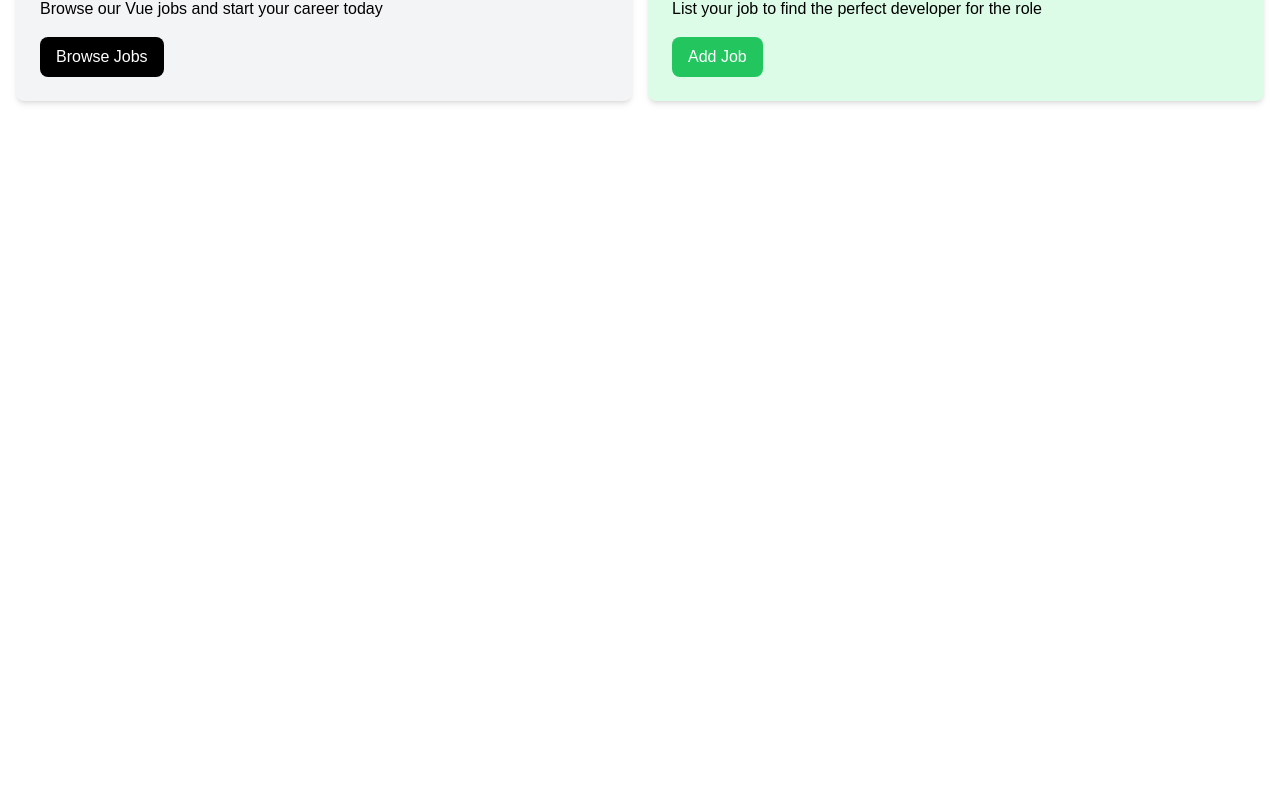
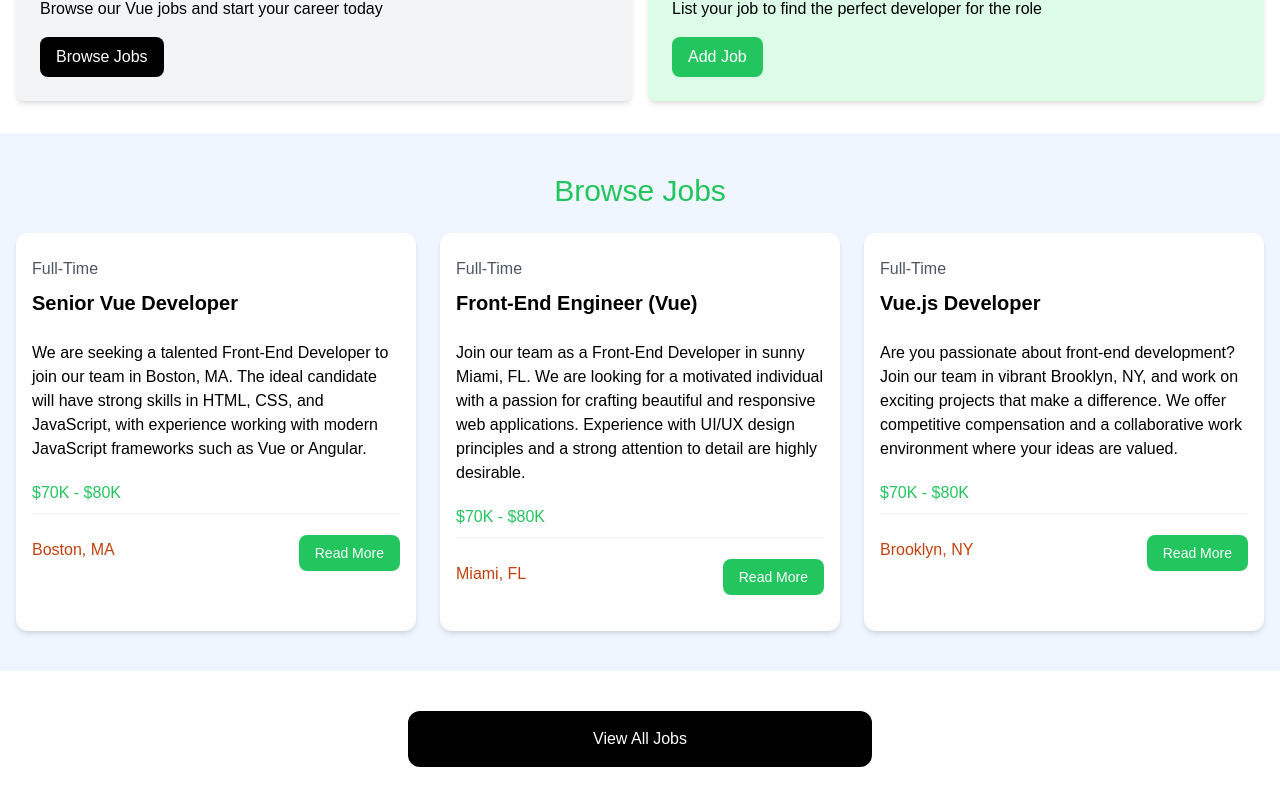
Before and after one commit to syukranDev/vue_playground, a Vue app: page / in a window 1280 px wide. Shown: the part 476-1282 px from the top of the page. Before the commit the page ends 800 px from the top, so only its background shows below. Built offline with nearby package versions, Linux system fonts and the light colour scheme.

Commit message:
view all jobs components

```diff
--- a/src/App.vue
+++ b/src/App.vue
@@ -2,10 +2,12 @@
   import Navbar from '@/components/Navbar.vue';
   import Hero from '@/components/Hero.vue';
   import HomeCards from '@/components/HomeCards.vue';
+  import JobListings from '@/components/JobListings.vue';
 </script>
 
 <template>
    <Navbar />
    <Hero title="Test Title" subtitle="Hello" />
    <HomeCards />
+   <JobListings limit="3" showButton="true"/>
 </template>
--- /dev/null
+++ b/src/components/JobListingSingle.vue
@@ -0,0 +1,40 @@
+<script setup>
+import { defineProps } from 'vue';
+
+defineProps({
+    job: Object
+})
+
+</script>
+
+<template>
+    <div class="bg-white rounded-xl shadow-md relative">
+            <div class="p-4">
+              <div class="mb-6">
+                <div class="text-gray-600 my-2">{{  job.type  }}</div>
+                <h3 class="text-xl font-bold">{{ job.title }}</h3>
+              </div>
+
+              <div class="mb-5">
+               {{  job.description }}
+              </div>
+
+              <h3 class="text-green-500 mb-2">{{ job.salary }}</h3>
+
+              <div class="border border-gray-100 mb-5"></div>
+
+              <div class="flex flex-col lg:flex-row justify-between mb-4">
+                <div class="text-orange-700 mb-3">
+                  <i class="fa-solid fa-location-dot text-lg"></i>
+                  {{ job.location }}
+                </div>
+                <a
+                  :href="'/job/' + job.id"
+                  class="h-[36px] bg-green-500 hover:bg-green-600 text-white px-4 py-2 rounded-lg text-center text-sm"
+                >
+                  Read More
+                </a>
+              </div>
+            </div>
+          </div>
+</template>
--- /dev/null
+++ b/src/components/JobListings.vue
@@ -0,0 +1,36 @@
+<script setup>
+import JobListingSingle from '@/components/JobListingSingle.vue';
+import jobData from '@/jobs.json'
+import { ref, defineProps } from 'vue';
+
+const jobs = ref(jobData);
+
+defineProps({
+    limit: Number,
+    showButton: {
+        type: Boolean,
+        default: false
+    }
+})
+
+</script>
+
+
+<template>
+    <section class="bg-blue-50 px-4 py-10">
+        <div class="container-xl lg:container m-auto">
+            <h2 class="text-3xl bold text-green-500 mb-6 text-center">Browse Jobs</h2>
+            <div class="grid grid-cols-1 md:grid-cols-3 gap-6">
+                <JobListingSingle v-for="job in jobs.slice(0, limit || jobs.length)" :keys="jobs.id" :job="job"/>
+            </div>
+        </div>
+    </section>
+
+    <section v-if="showButton" class="m-auto max-w-lg my-10 px-6">
+      <a
+        href="/jobs"
+        class="block bg-black text-white text-center py-4 px-6 rounded-xl hover:bg-gray-700"
+        >View All Jobs</a
+      >
+    </section>
+</template>
--- /dev/null
+++ b/src/jobs.json
@@ -0,0 +1,86 @@
+[
+  {
+    "id": 1,
+    "title": "Senior Vue Developer",
+    "type": "Full-Time",
+    "description": "We are seeking a talented Front-End Developer to join our team in Boston, MA. The ideal candidate will have strong skills in HTML, CSS, and JavaScript, with experience working with modern JavaScript frameworks such as Vue or Angular.",
+    "location": "Boston, MA",
+    "salary": "$70K - $80K",
+    "company": {
+      "name": "NewTek Solutions",
+      "description": "NewTek Solutions is a leading technology company specializing in web development and digital solutions. We pride ourselves on delivering high-quality products and services to our clients while fostering a collaborative and innovative work environment.",
+      "contactEmail": "contact@teksolutions.com",
+      "contactPhone": "555-555-5555"
+    }
+  },
+  {
+    "id": 2,
+    "title": "Front-End Engineer (Vue)",
+    "type": "Full-Time",
+    "description": "Join our team as a Front-End Developer in sunny Miami, FL. We are looking for a motivated individual with a passion for crafting beautiful and responsive web applications. Experience with UI/UX design principles and a strong attention to detail are highly desirable.",
+    "location": "Miami, FL",
+    "salary": "$70K - $80K",
+    "company": {
+      "name": "Veneer Solutions",
+      "description": "Veneer Solutions is a creative agency specializing in digital design and development. Our team is dedicated to pushing the boundaries of creativity and innovation to deliver exceptional results for our clients.",
+      "contactEmail": "contact@loremipsum.com",
+      "contactPhone": "555-555-5555"
+    }
+  },
+  {
+    "id": 3,
+    "title": "Vue.js Developer",
+    "type": "Full-Time",
+    "description": "Are you passionate about front-end development? Join our team in vibrant Brooklyn, NY, and work on exciting projects that make a difference. We offer competitive compensation and a collaborative work environment where your ideas are valued.",
+    "location": "Brooklyn, NY",
+    "salary": "$70K - $80K",
+    "company": {
+      "name": "Dolor Cloud",
+      "description": "Dolor Cloud is a leading technology company specializing in digital solutions for businesses of all sizes. With a focus on innovation and customer satisfaction, we are committed to delivering cutting-edge products and services.",
+      "contactEmail": "contact@dolorsitamet.com",
+      "contactPhone": "555-555-5555"
+    }
+  },
+  {
+    "id": 4,
+    "title": "Vue Front-End Developer",
+    "type": "Part-Time",
+    "description": "Join our team as a Part-Time Front-End Developer in beautiful Pheonix, AZ. We are looking for a self-motivated individual with a passion for creating engaging user experiences. This position offers flexible hours and the opportunity to work remotely.",
+    "location": "Pheonix, AZ",
+    "salary": "$60K - $70K",
+    "company": {
+      "name": "Alpha Elite",
+      "description": "Alpha Elite is a dynamic startup specializing in digital marketing and web development. We are committed to fostering a diverse and inclusive workplace where creativity and innovation thrive.",
+      "contactEmail": "contact@adipisicingelit.com",
+      "contactPhone": "555-555-5555"
+    }
+  },
+  {
+    "id": 5,
+    "title": "Full Stack Vue Developer",
+    "type": "Full-Time",
+    "description": "Exciting opportunity for a Full-Time Front-End Developer in bustling Atlanta, GA. We are seeking a talented individual with a passion for building elegant and scalable web applications. Join our team and make an impact!",
+    "location": "Atlanta, GA",
+    "salary": "$90K - $100K",
+    "company": {
+      "name": "Browning Technologies",
+      "description": "Browning Technologies is a rapidly growing technology company specializing in e-commerce solutions. We offer a dynamic and collaborative work environment where employees are encouraged to think creatively and innovate.",
+      "contactEmail": "contact@consecteturadipisicing.com",
+      "contactPhone": "555-555-5555"
+    }
+  },
+  {
+    "id": 6,
+    "title": "Vue Native Developer",
+    "type": "Full-Time",
+    "description": "Join our team as a Front-End Developer in beautiful Portland, OR. We are looking for a skilled and enthusiastic individual to help us create innovative web solutions. Competitive salary and great benefits package available.",
+    "location": "Portland, OR",
+    "salary": "$100K - $110K",
+    "company": {
+      "name": "Port Solutions INC",
+      "description": "Port Solutions is a leading technology company specializing in software development and digital marketing. We are committed to providing our clients with cutting-edge solutions and our employees with a supportive and rewarding work environment.",
+      "contactEmail": "contact@ipsumlorem.com",
+      "contactPhone": "555-555-5555"
+    }
+  }
+]
```
